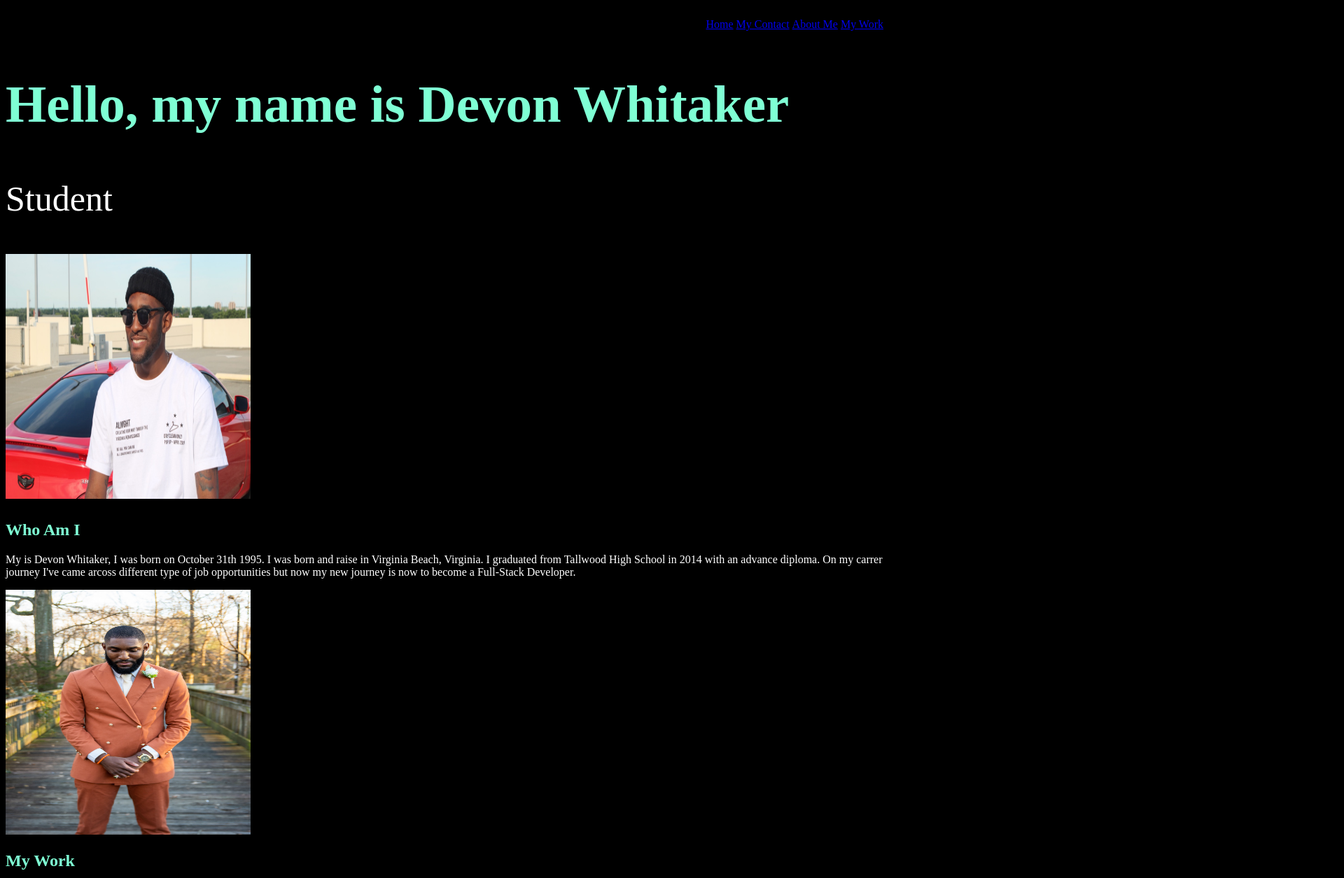
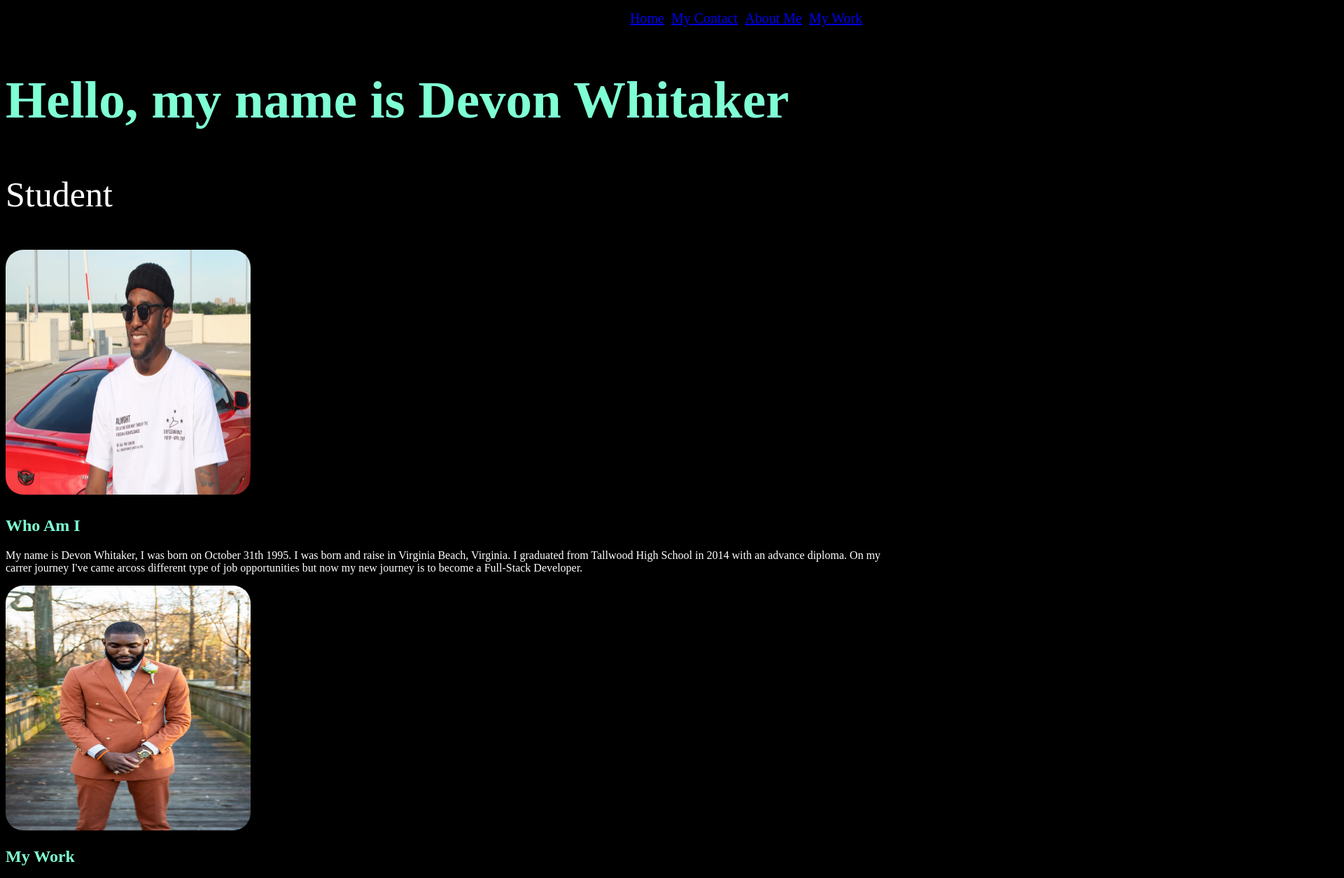
Before and after one commit to Devon2731/Portifolio, a plain HTML site: page index.html in a window 1280 px wide. Shown: the top 1255 px of the page at 70% size, 1920 px wide, since content can reach past the window. Drawn offline with Linux system fonts and the light colour scheme.

Commit message:
Updates to commit

```diff
--- a/index.html
+++ b/index.html
@@ -14,7 +14,7 @@
  <body>
   <header>
     <div class="logo">
-      <img src="image/devon whitaker.jpn" alt="">
+      <!-- <img src="image/devon-whitaker.jpn" alt=""> -->
     </div>
     <!-- <button class="nav toggle" aria-label="toggle navigation">
       <span class="hamburger"></span>
@@ -39,7 +39,7 @@
   <h1 class="section__title section__subtitle--About--Me">Who Am I</h1>
   <div>
     <p class="who">
-        My is Devon Whitaker, I was born on October 31th 1995. I was born and raise in Virginia Beach, Virginia. I graduated from Tallwood High School in 2014 with an advance diploma. On my carrer journey I've came arcoss different type of job opportunities but now my new journey is now to become a Full-Stack Developer.
+        My name is Devon Whitaker, I was born on October 31th 1995. I was born and raise in Virginia Beach, Virginia. I graduated from Tallwood High School in 2014 with an advance diploma. On my carrer journey I've came arcoss different type of job opportunities but now my new journey is to become a Full-Stack Developer.
     </p>
     <img class="me-img" src="assets/images/firstlook_-2.jpg" alt="Devon standing on a bridge wearing a burnt orange suite">
   </div>
@@ -53,9 +53,8 @@
       <img class="code-img" src="assets/images/E84F2299-840C-4678-AC69-3B02520E2861.jpeg" alt="My first homrwork assignment: Code Refactor">
     </a>
   </div>
-
 </section>
-
+<!--My Contact-->
 <section class="My-Contact" id="Contact">
   <h1 class="section__title section__title--contact"> How to contact me</h1>
   <div class="contact">
--- a/style.css
+++ b/style.css
@@ -13,21 +13,24 @@
   padding: 0;
   min-height: 100%;
   max-height: 100%;
-
 }
 
 .nav-bar {
   display: flex;
   justify-content: flex-end;
-  gap: 4px;
-  margin-right: 10px;
+  gap: 10px;
+  margin: 15px;
+  margin-right: 40px;
   color: white;
+  font-size: 20px;
+  flex-wrap: wrap;
+
+  ;
 }
 
 .home-img {
   width: 350px;
   height: 350px;
-
 }
 .me-img {
   width: 350px;
@@ -49,15 +52,19 @@ body {
 }
 
 h1 {
-    color:aquamarine;
+  color: aquamarine;
   justify-content: center;
   align-items: center;
   flex-direction: column;
-
-
 }
 
 .who {
-    color:white;
+  color: white;
   flex-wrap: wrap;
 }
+
+img {
+  height: 350px;
+  width: 350px;
+  border-radius: 25px;
+}
```
Lines whose indentation alone changed are shown as unchanged.
